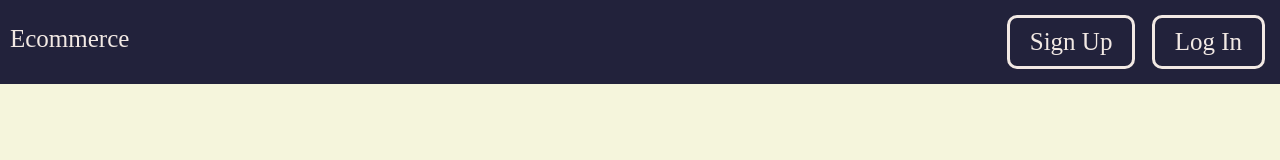
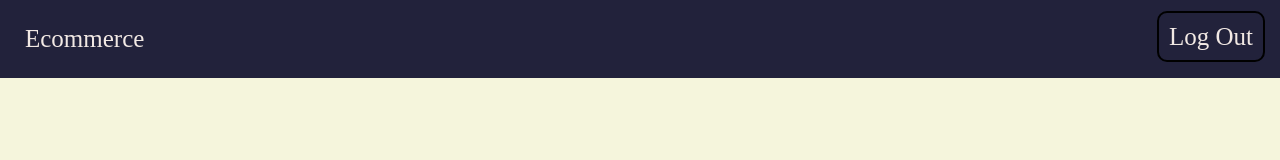
Before and after one commit to Guidotss/login, a website: page src/public/views/index.html in a window 1280 px wide. Drawn offline with Linux system fonts and the light colour scheme.

Commit message:
modificando home y empenzando login con facebook

```diff
--- a/package.json
+++ b/package.json
@@ -26,6 +26,7 @@
     "jsonwebtoken": "^8.5.1",
     "mongoose": "^6.4.4",
     "passport": "^0.6.0",
+    "passport-facebook": "^3.0.0",
     "passport-local": "^1.0.0"
   }
 }
--- a/src/passport/facebook.js
+++ b/src/passport/facebook.js
@@ -0,0 +1,13 @@
+import passport from "passport";
+import { Strategy } from "passport-facebook";
+import dotenv from "dotenv";
+import Users from "../dataBase/schemas/users";
+dotenv.config();
+
+const facebookStrategy = Strategy;
+
+passport.use(new facebookStrategy({
+    clientID:`${process.env.facebook_clientID}`,
+    clientSecret:`${process.env.facebook_clientSecret}`,
+    callbackURL:'http://localhost:8080/facebook'
+}));
--- a/src/passport/local.js
+++ b/src/passport/local.js
@@ -27,7 +27,7 @@ passport.use('login',new localStrategy({
     usernameField: 'email',
     passwordField:'password',
     passReqToCallback:true
-},async function(nombre,email,password,done){
+},async function(req,email,password,done){
     const user = await User.findOne({email});
     if(!user || user.password !== password){
         return done(null,false);
--- a/src/public/styles/styles.scss
+++ b/src/public/styles/styles.scss
@@ -14,35 +14,29 @@ header{
     justify-content: space-between;
    font-size: 25px;
    background-color: #22223b;
-   padding: 10px;
+   padding: 15px;
    color:#f2e9e4;
     p{
-        margin-top: 15px;
+        padding: 10px;
     }
 
-   ul{
-    list-style: none;
-        li{
-            margin: 5px;
-            display: inline-block;
+    div{
+        margin-top: 8px;
+        a{
+            text-decoration: none;
+            color: #f2e9e4;
+            border: 2px solid black;
             padding: 10px;
-            border: solid;
             border-radius: 10px;
+        }
+        a:hover{
+            border-color: orange;
+            transition: 0.5s;
+        }
+    }
+}
 
 
-                a{
-                    text-decoration: none;
-                    color:#f2e9e4;
-                    padding: 10px;
-                }
-        }
-   }
-}
-
-li:hover{
-    border-color: orange;
-    transition: 0.5s;
-}
 
 
 .card{
--- a/src/public/views/index.html
+++ b/src/public/views/index.html
@@ -12,14 +12,7 @@
         <p>Ecommerce</p>
         <nav>
             <div>
-                <ul>
-                    <li>
-                        <a href="/registro">Sign Up</a>
-                    </li>
-                    <li>
-                        <a href="/login">Log In</a>
-                    </li>
-                </ul>
+                <a href="/login">Log Out</a>
             </div>
         </nav>
     </header>
--- a/src/routers/principal.js
+++ b/src/routers/home.js
@@ -1,10 +1,11 @@
 import { Router } from "express";
 import path from 'path';
+import {isAuth} from '../middlewares/auth';
 
 
 const router  = Router();
 
-router.get('/', (req,res) => {
+router.get('/',isAuth,(req,res) => {
     return res.sendFile(path.resolve('src/public/views','index.html'));
 })
 
--- a/src/routers/login.js
+++ b/src/routers/login.js
@@ -1,7 +1,6 @@
 import { Router } from "express";
 import path from 'path'
 import passport from 'passport';
-import { isAuth } from "../middlewares/isAuth";
 
 const router = Router();
 
--- a/src/server.js
+++ b/src/server.js
@@ -5,8 +5,8 @@ import dotenv from 'dotenv';
 import MongoStore from 'connect-mongo';
 import passport from 'passport';
 import DB_CONFIG from './dataBase/config/config';
-import routePrincipal from './routers/principal';
-import routesRegistro from './routers/registro';
+import routePrincipal from './routers/home';
+import routesRegistro from './routers/signUp';
 import routesLogin from './routers/login';
 import './passport/local';
 import './dataBase/dataBase';
```
Also changed, not shown: src/middlewares/auth.js (renamed from src/middlewares/isAuth.js), src/public/styles/styles.css, src/routers/signUp.js (renamed from src/routers/registro.js), 3 other files.
